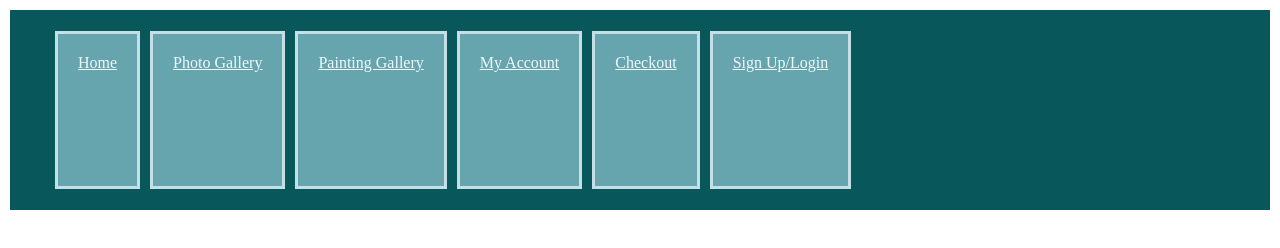
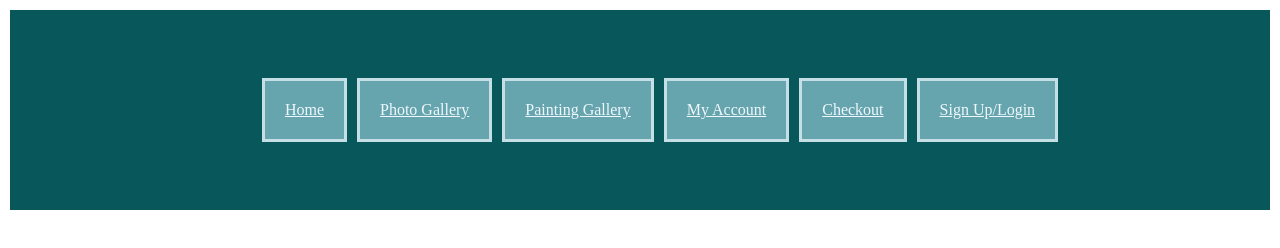
Before and after one commit to NitroBeast76/Independent-Work, a plain HTML site: page flexbox/practice.html in a window 1280 px wide. Drawn offline with Linux system fonts and the light colour scheme.

Commit message:
Update styles.css

```diff
--- a/flexbox/css/styles.css
+++ b/flexbox/css/styles.css
@@ -18,11 +18,22 @@ nav{
     margin: 10px;
     padding-top: 5px;
     display: flex;
+    justify-content: center;
+    align-items: center;
+    align-content: center;
     flex-wrap: wrap;
     -webkit-display: flex;
     -moz-display: flex;
     -ms-display: flex;
     -o-display: flex;
+    -webkit-align-content: center;
+    -moz-align-content: center;
+    -ms-align-content: center;
+    -o-align-content: center;
+    -webkit-align-items: center;
+    -moz-align-items: center;
+    -ms-align-items: center;
+    -o-align-items: center;
     -webkit-flex-wrap: wrap;
     -moz-flex-wrap: wrap;
     -ms-flex-wrap: wrap;
```
